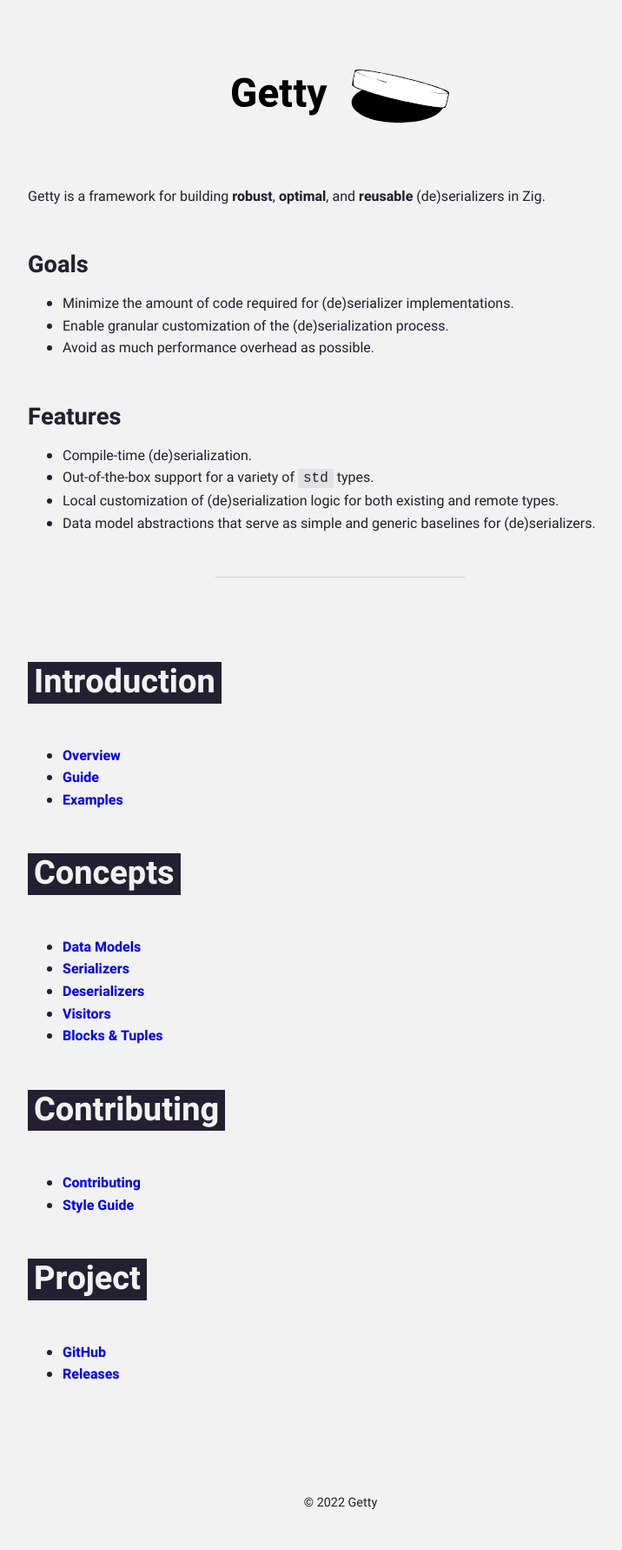
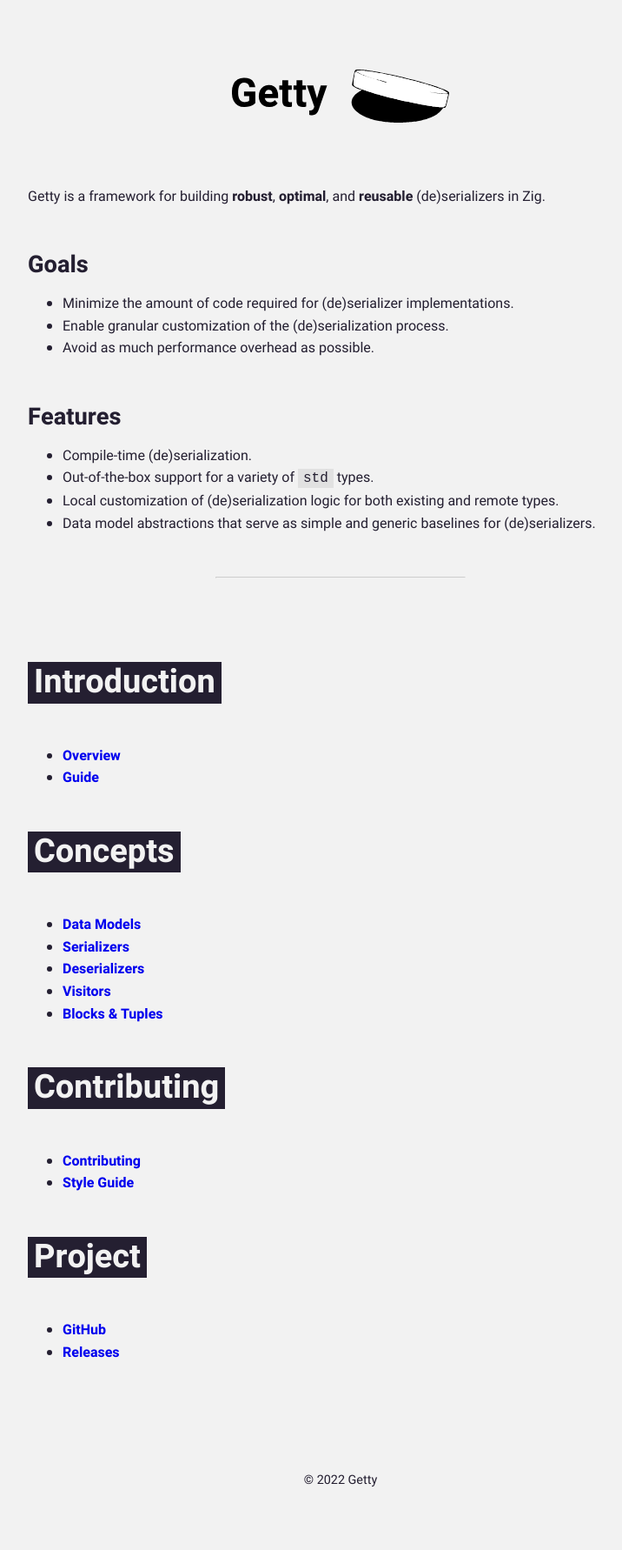
Before and after one commit to getty-zig/getty.so, a Jekyll site: the page built from pages/index.md, in a window 1280 px wide. Shown: the whole page at 87% size, without its empty margins (248-964 px from the left). Built offline with Jekyll 4.4.1, drawn with Linux system fonts in a browser that asks for light colours; after the commit the page ends 1756 px from its top, so only the background shows below that.

Commit message:
remove examples link

```diff
--- a/pages/index.md
+++ b/pages/index.md
@@ -25,7 +25,6 @@ Getty is a framework for building __robust__, __optimal__, and __reusable__ (de)
 
 - [Overview](/overview)
 - [Guide](/guide)
-- [Examples](https://github.com/getty-zig/getty/tree/main/examples)
 
 # Concepts
 
```
